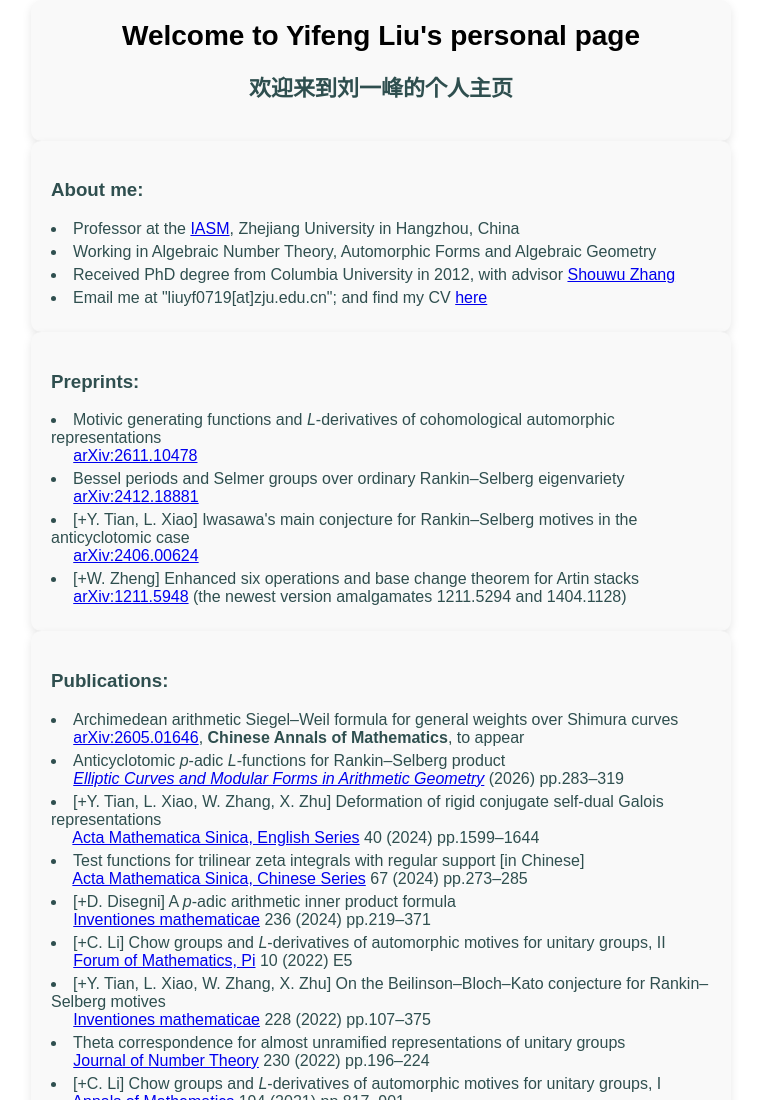
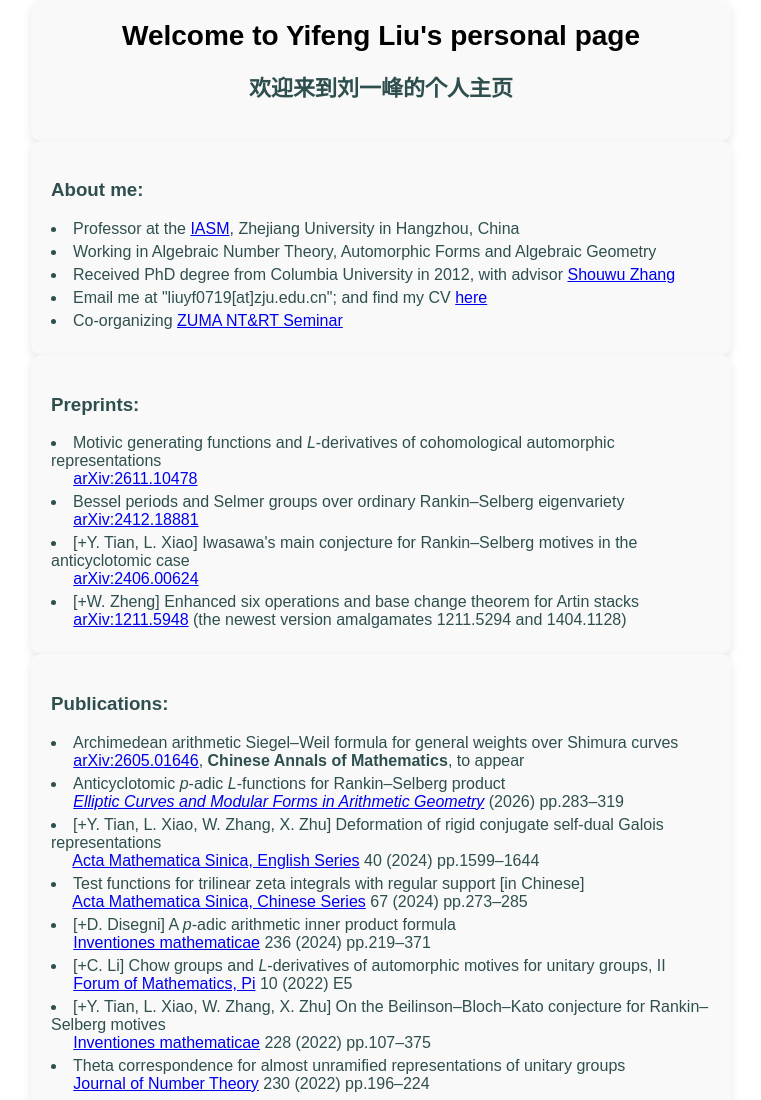
Before and after one commit to liuyf0719/liuyf0719.github.io, a plain HTML site: page index.html in a window 1280 px wide. Shown: the top 1100 px of the page, without its empty margins (259-1020 px from the left). Drawn offline with Linux system fonts and the light colour scheme.

Commit message:
Update index.html

```diff
--- a/index.html
+++ b/index.html
@@ -23,6 +23,7 @@
 <li>Working in Algebraic Number Theory, Automorphic Forms and Algebraic Geometry</li>
 <li>Received PhD degree from Columbia University in 2012, with advisor <a href="https://web.math.princeton.edu/~shouwu/">Shouwu Zhang</a></li>
 <li>Email me at "liuyf0719[at]zju.edu.cn"; and find my CV <a href="assets/Liu_Yifeng_CV_2601.pdf">here</a></li>
+<li>Co-organizing <a href="https://zuma-talks.github.io/nt/index.html">ZUMA NT&RT Seminar</a></li>
 </div>
 
 <div class="container">
```
